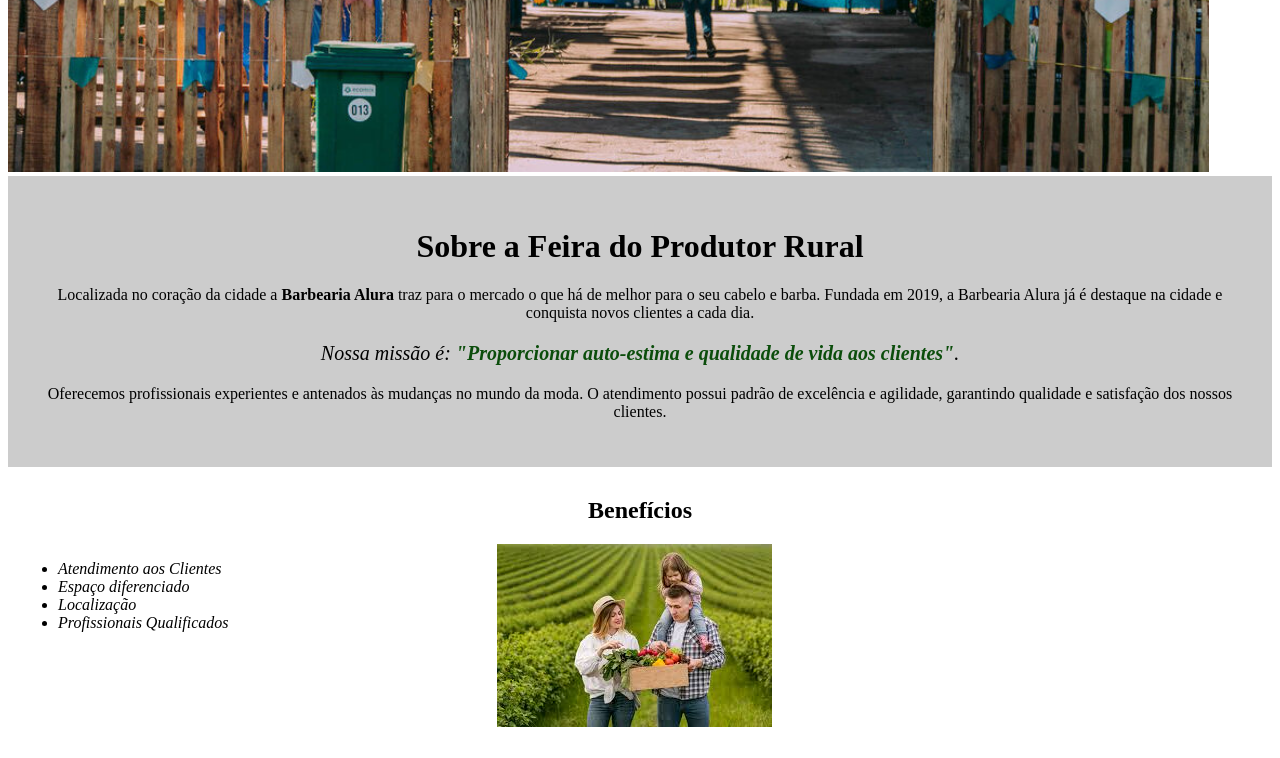
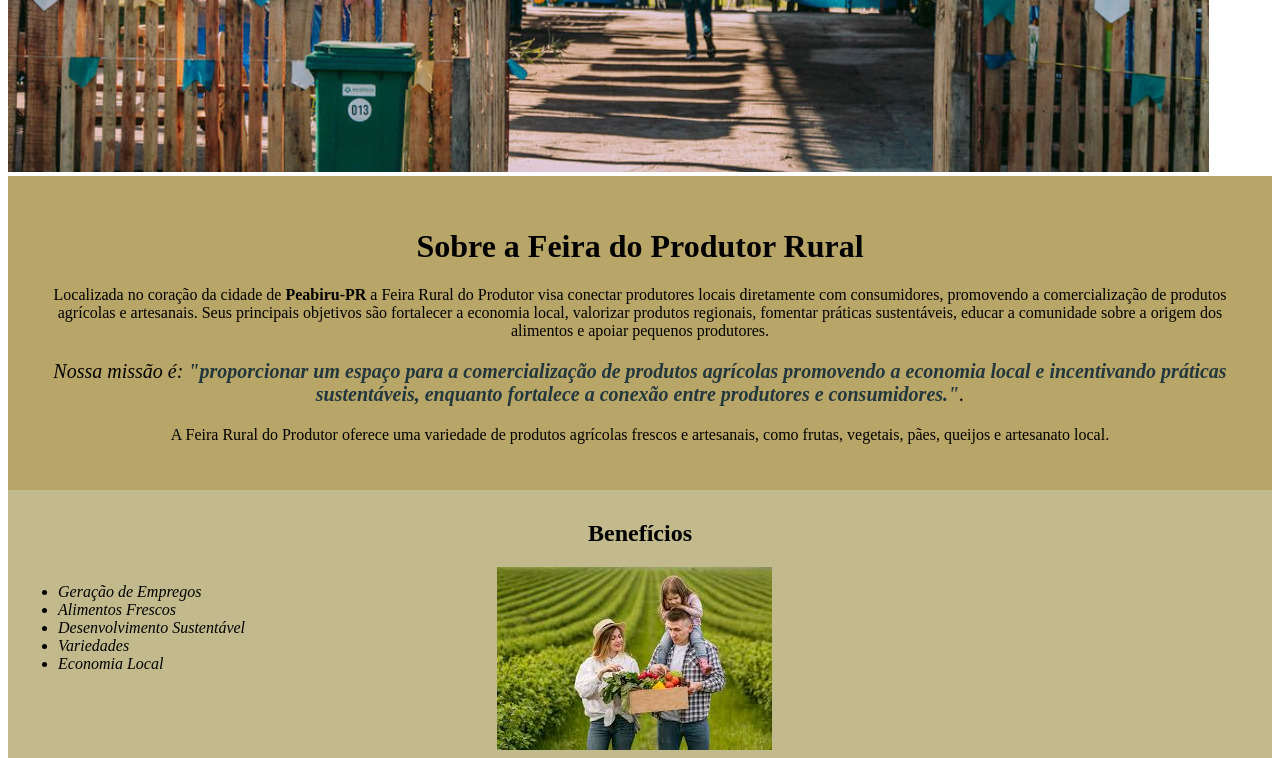
Before and after one commit to emilypadilha28/agrinho, a plain HTML site: page index.html in a window 1280 px wide. Shown: the part 543-1301 px from the top of the page. Drawn offline with Linux system fonts and the light colour scheme.

Commit message:
Add files via upload

```diff
--- a/index.html
+++ b/index.html
@@ -11,24 +11,29 @@
 		<div class="principal">
 			<h1>Sobre a Feira do Produtor Rural</h1>
 
-			<p>Localizada no coração da cidade a <strong>Barbearia Alura</strong> traz para o mercado o que há de melhor para o seu cabelo e barba. Fundada em 2019, a Barbearia Alura já é destaque na cidade e conquista novos clientes a cada dia.</p>
+			<p>Localizada no coração da cidade de <strong>Peabiru-PR</strong> a Feira Rural do Produtor visa conectar produtores locais diretamente com consumidores, promovendo a comercialização de produtos agrícolas e artesanais. Seus principais objetivos são fortalecer a economia local, valorizar produtos regionais, fomentar práticas sustentáveis, educar a comunidade sobre a origem dos alimentos e apoiar pequenos produtores.</p>
 
-			<p id="missao"><em>Nossa missão é: <strong>"Proporcionar auto-estima e qualidade de vida aos clientes"</strong>.</em></p>
+			<p id="missao"><em>Nossa missão é: <strong>"proporcionar um espaço para a comercialização de produtos agrícolas promovendo a economia local e incentivando práticas sustentáveis, enquanto fortalece a conexão entre produtores e consumidores."</strong>.</em></p>
 
-			<p>Oferecemos profissionais experientes e antenados às mudanças no mundo da moda. O atendimento possui padrão de excelência e agilidade, garantindo qualidade e satisfação dos nossos clientes.</p>
+			<p>A Feira Rural do Produtor oferece uma variedade de produtos agrícolas frescos e artesanais, como frutas, vegetais, pães, queijos e artesanato local.</p>
 		</div>
 
 		<div class="beneficios">
 			<h2>Benefícios</h2>
 
 			<ul>
-				<li class="itens">Atendimento aos Clientes</li>
-				<li class="itens">Espaço diferenciado</li>
-				<li class="itens">Localização</li>
-				<li class="itens">Profissionais Qualificados</li>
+				<li class="itens">Geração de Empregos</li>
+				<li class="itens">Alimentos Frescos</li>
+				<li class="itens">Desenvolvimento Sustentável</li>
+				<li class="itens">Variedades</li>
+				<li class="itens">Economia Local</li>
 			</ul>
 
-			<img src="feira3.jpeg" class="imagemfeira3">
+			<img src="feira3.jpeg" class="imagembeneficios">
 		</div>
+	</section>
+	<footer class="rodape">
+		<img class="rodape-imagem"src="" alt="logo da feira rural">
+	</footer>
 	</body>
 </html>
--- a/style.css
+++ b/style.css
@@ -7,7 +7,7 @@ body {
 }
 
 .principal{
-	background: #CCCCCC;
+	background: #b8a568;
 	padding: 30px;
 }
 
@@ -24,7 +24,7 @@ p {
 }
 
 em strong {
-	color: #0b4d0b;
+	color: #21373d;
 }
 
 .itens {
@@ -32,7 +32,7 @@ em strong {
 }
 
 .beneficios {
-	background: #FFFFFF;
+	background: #c2ba8d;
 	padding: 10px;
 }
 
```
